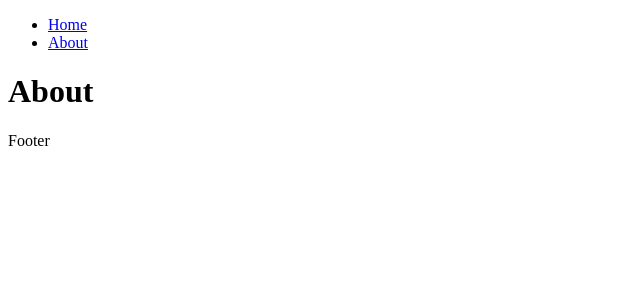
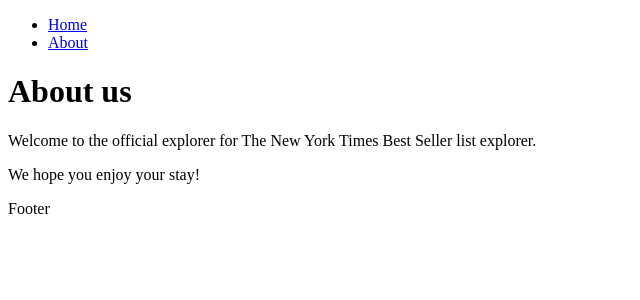
Before and after one commit to GCgang/nytimes-api, a Next.js app: page /about in a window 1280 px wide. Shown: the top 300 px of the page, without its empty margins (0-640 px from the left). Built offline with nearby package versions, Linux system fonts and the light colour scheme.

Commit message:
Feat:About us

```diff
--- a/app/about/page.tsx
+++ b/app/about/page.tsx
@@ -3,5 +3,14 @@
 };
 
 export default function About() {
-  return <h1>About</h1>;
+  return (
+    <div>
+      <h1>About us</h1>
+      <p>
+        Welcome to the official explorer for The New York Times Best Seller list
+        explorer.
+      </p>
+      <p>We hope you enjoy your stay!</p>
+    </div>
+  );
 }
```
